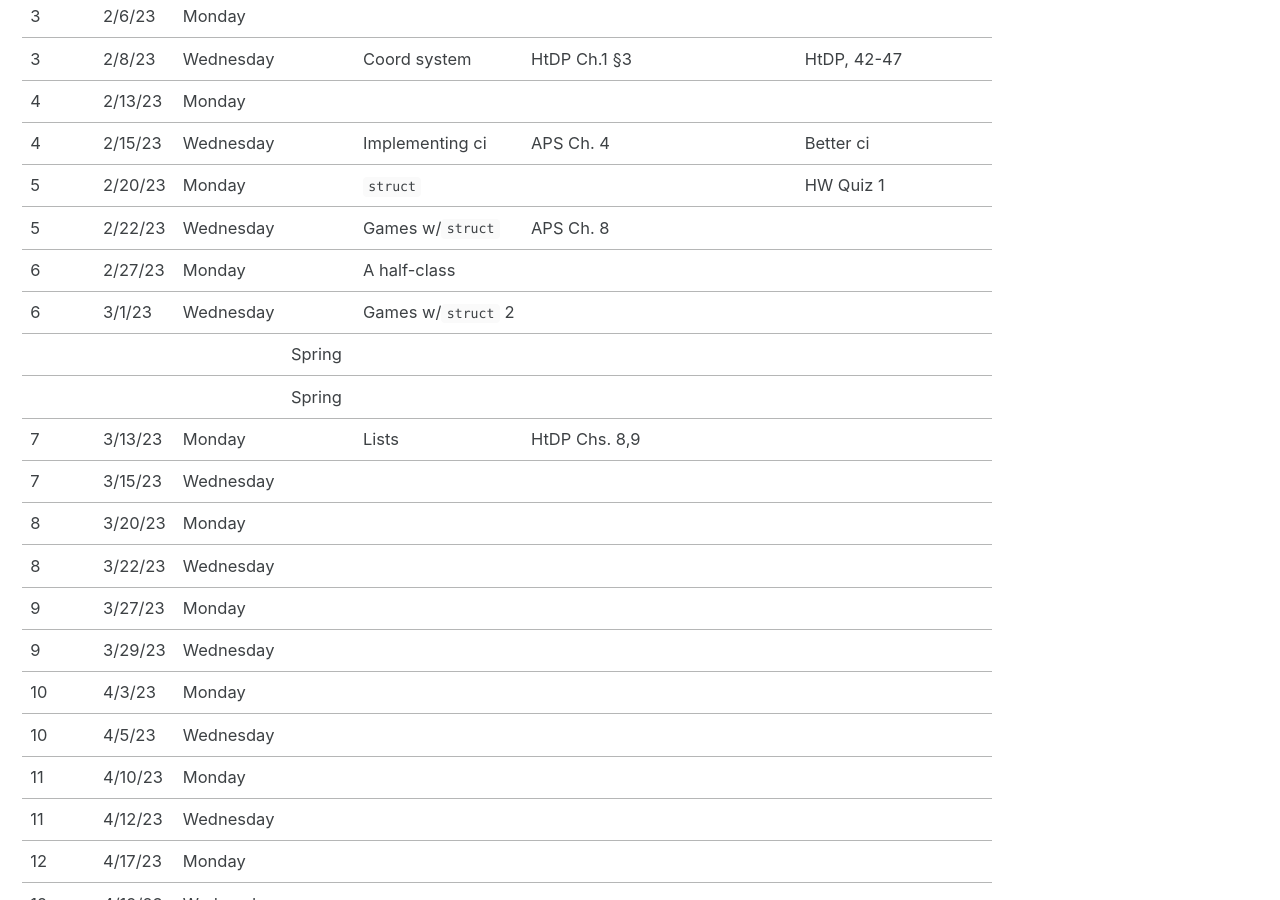
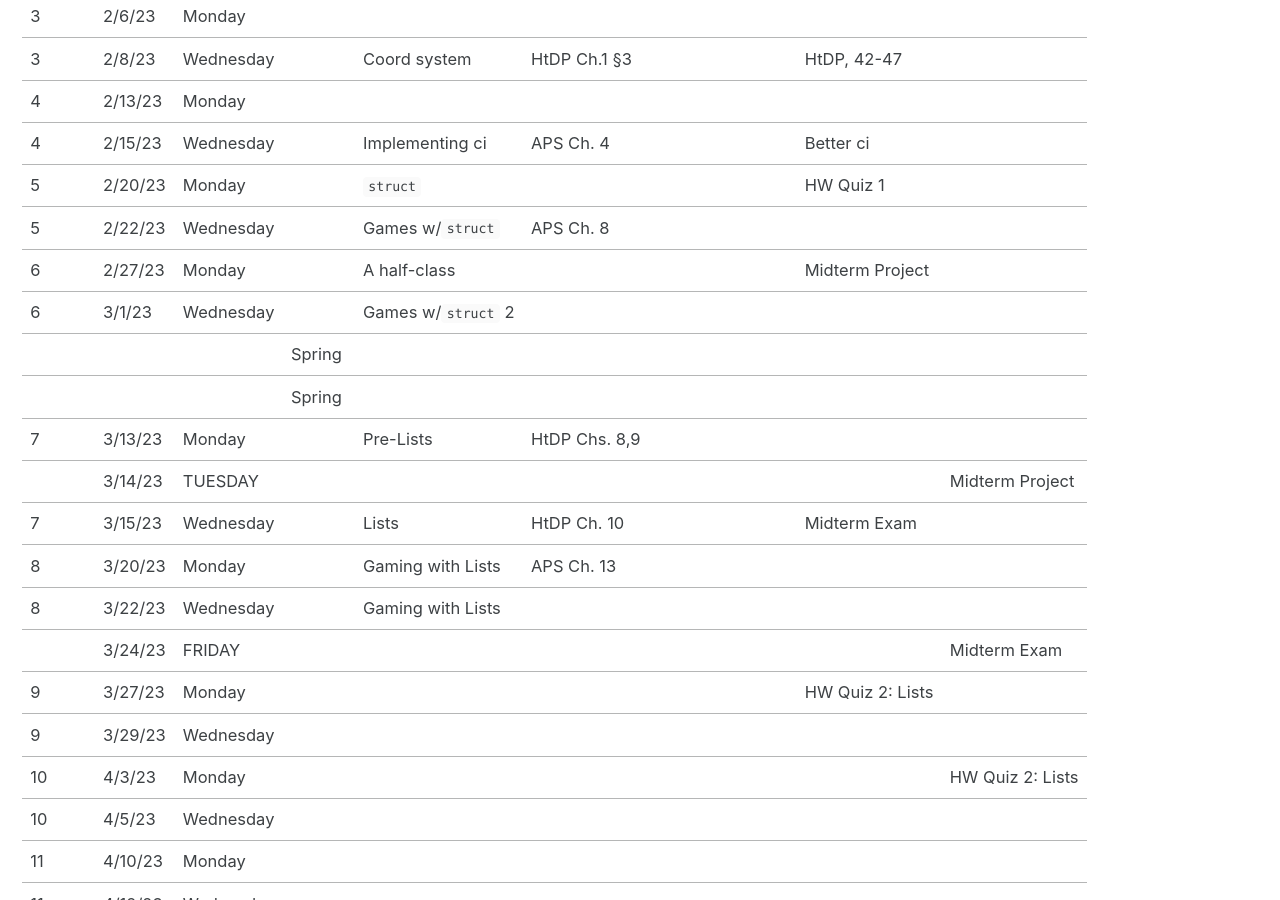
Before and after one commit to jasonhemann/25SP-CS1114, a Jekyll site: the page built from schedule.md, in a window 1280 px wide and 900 px high, scrolled down 357 px. Built offline with Jekyll 4.4.1, drawn with Linux system fonts in a browser that asks for light colours; cached includes are drawn as plain includes.

Commit message:
Adding up to the class schedule what’ll be coming up hw-wise.

```diff
--- a/schedule.md
+++ b/schedule.md
@@ -4,59 +4,61 @@ layout: splash
 classes: wide
 ---
 
-|-------|---------|-----------|--------|--------------------|---------------|-----------------|-------------|--------|
-| Week# | Date    | Day       | Break? | Lecture Topic      | Pre-reading   | Extra Resources | HW Out      | HW Due |
-|-------|---------|-----------|--------|--------------------|---------------|-----------------|-------------|--------|
-| 0     | 1/18/23 | Wednesday |        |                    |               |                 |             |        |
-|-------|---------|-----------|--------|--------------------|---------------|-----------------|-------------|--------|
-| 1     | 1/23/23 | Monday    |        |                    |               |                 |             |        |
-| 1     | 1/25/23 | Wednesday |        |                    |               |                 |             |        |
-|-------|---------|-----------|--------|--------------------|---------------|-----------------|-------------|--------|
-| 2     | 1/30/23 | Monday    |        |                    |               |                 |             |        |
-| 2     | 2/1/23  | Wednesday |        |                    |               |                 | APS, 32-39  |        |
-|-------|---------|-----------|--------|--------------------|---------------|-----------------|-------------|--------|
-| 3     | 2/6/23  | Monday    |        |                    |               |                 |             |        |
-| 3     | 2/8/23  | Wednesday |        | Coord system       | HtDP Ch.1 §3  |                 | HtDP, 42-47 |        |
-|-------|---------|-----------|--------|--------------------|---------------|-----------------|-------------|--------|
-| 4     | 2/13/23 | Monday    |        |                    |               |                 |             |        |
-| 4     | 2/15/23 | Wednesday |        | Implementing ci    | APS Ch. 4     |                 | Better ci   |        |
-|-------|---------|-----------|--------|--------------------|---------------|-----------------|-------------|--------|
-| 5     | 2/20/23 | Monday    |        | `struct`           |               |                 | HW Quiz 1   |        |
-| 5     | 2/22/23 | Wednesday |        | Games w/`struct`   | APS Ch. 8     |                 |             |        |
-|-------|---------|-----------|--------|--------------------|---------------|-----------------|-------------|--------|
-| 6     | 2/27/23 | Monday    |        | A half-class       |               |                 |             |        |
-| 6     | 3/1/23  | Wednesday |        | Games w/`struct` 2 |               |                 |             |        |
-|-------|---------|-----------|--------|--------------------|---------------|-----------------|-------------|--------|
-|       |         |           | Spring |                    |               |                 |             |        |
-|       |         |           | Spring |                    |               |                 |             |        |
-|-------|---------|-----------|--------|--------------------|---------------|-----------------|-------------|--------|
-| 7     | 3/13/23 | Monday    |        | Lists              | HtDP Chs. 8,9 |                 |             |        |
-| 7     | 3/15/23 | Wednesday |        |                    |               |                 |             |        |
-|-------|---------|-----------|--------|--------------------|---------------|-----------------|-------------|--------|
-| 8     | 3/20/23 | Monday    |        |                    |               |                 |             |        |
-| 8     | 3/22/23 | Wednesday |        |                    |               |                 |             |        |
-|-------|---------|-----------|--------|--------------------|---------------|-----------------|-------------|--------|
-| 9     | 3/27/23 | Monday    |        |                    |               |                 |             |        |
-| 9     | 3/29/23 | Wednesday |        |                    |               |                 |             |        |
-|-------|---------|-----------|--------|--------------------|---------------|-----------------|-------------|--------|
-| 10    | 4/3/23  | Monday    |        |                    |               |                 |             |        |
-| 10    | 4/5/23  | Wednesday |        |                    |               |                 |             |        |
-|-------|---------|-----------|--------|--------------------|---------------|-----------------|-------------|--------|
-| 11    | 4/10/23 | Monday    |        |                    |               |                 |             |        |
-| 11    | 4/12/23 | Wednesday |        |                    |               |                 |             |        |
-|-------|---------|-----------|--------|--------------------|---------------|-----------------|-------------|--------|
-| 12    | 4/17/23 | Monday    |        |                    |               |                 |             |        |
-| 12    | 4/19/23 | Wednesday |        |                    |               |                 |             |        |
-|-------|---------|-----------|--------|--------------------|---------------|-----------------|-------------|--------|
-| 13    | 4/24/23 | Monday    |        |                    |               |                 |             |        |
-| 13    | 4/26/23 | Wednesday |        |                    |               |                 |             |        |
-|-------|---------|-----------|--------|--------------------|---------------|-----------------|-------------|--------|
-| 14    | 5/1/23  | Monday    |        |                    |               |                 |             |        |
-| 14    | 5/3/23  | Wednesday |        |                    |               |                 |             |        |
-|-------|---------|-----------|--------|--------------------|---------------|-----------------|-------------|--------|
-| 15    | 5/8/23  | Monday    |        |                    |               |                 |             |        |
-|       | 5/10/23 | Wednesday |        |                    |               |                 |             |        |
-|       | 5/15/23 | Monday    |        |                    |               |                 |             |        |
-|       | 5/17/23 | Wednesday |        |                    |               |                 |             |        |
+|-------|---------|-----------|--------|--------------------|---------------|-----------------|------------------|------------------|
+| Week# | Date    | Day       | Break? | Lecture Topic      | Pre-reading   | Extra Resources | HW Out           | HW Due           |
+|-------|---------|-----------|--------|--------------------|---------------|-----------------|------------------|------------------|
+| 0     | 1/18/23 | Wednesday |        |                    |               |                 |                  |                  |
+|-------|---------|-----------|--------|--------------------|---------------|-----------------|------------------|------------------|
+| 1     | 1/23/23 | Monday    |        |                    |               |                 |                  |                  |
+| 1     | 1/25/23 | Wednesday |        |                    |               |                 |                  |                  |
+|-------|---------|-----------|--------|--------------------|---------------|-----------------|------------------|------------------|
+| 2     | 1/30/23 | Monday    |        |                    |               |                 |                  |                  |
+| 2     | 2/1/23  | Wednesday |        |                    |               |                 | APS, 32-39       |                  |
+|-------|---------|-----------|--------|--------------------|---------------|-----------------|------------------|------------------|
+| 3     | 2/6/23  | Monday    |        |                    |               |                 |                  |                  |
+| 3     | 2/8/23  | Wednesday |        | Coord system       | HtDP Ch.1 §3  |                 | HtDP, 42-47      |                  |
+|-------|---------|-----------|--------|--------------------|---------------|-----------------|------------------|------------------|
+| 4     | 2/13/23 | Monday    |        |                    |               |                 |                  |                  |
+| 4     | 2/15/23 | Wednesday |        | Implementing ci    | APS Ch. 4     |                 | Better ci        |                  |
+|-------|---------|-----------|--------|--------------------|---------------|-----------------|------------------|------------------|
+| 5     | 2/20/23 | Monday    |        | `struct`           |               |                 | HW Quiz 1        |                  |
+| 5     | 2/22/23 | Wednesday |        | Games w/`struct`   | APS Ch. 8     |                 |                  |                  |
+|-------|---------|-----------|--------|--------------------|---------------|-----------------|------------------|------------------|
+| 6     | 2/27/23 | Monday    |        | A half-class       |               |                 | Midterm Project  |                  |
+| 6     | 3/1/23  | Wednesday |        | Games w/`struct` 2 |               |                 |                  |                  |
+|-------|---------|-----------|--------|--------------------|---------------|-----------------|------------------|------------------|
+|       |         |           | Spring |                    |               |                 |                  |                  |
+|       |         |           | Spring |                    |               |                 |                  |                  |
+|-------|---------|-----------|--------|--------------------|---------------|-----------------|------------------|------------------|
+| 7     | 3/13/23 | Monday    |        | Pre-Lists          | HtDP Chs. 8,9 |                 |                  |                  |
+|       | 3/14/23 | TUESDAY   |        |                    |               |                 |                  | Midterm Project  |
+| 7     | 3/15/23 | Wednesday |        | Lists              | HtDP Ch. 10   |                 | Midterm Exam     |                  |
+|-------|---------|-----------|--------|--------------------|---------------|-----------------|------------------|------------------|
+| 8     | 3/20/23 | Monday    |        | Gaming with Lists  | APS Ch. 13    |                 |                  |                  |
+| 8     | 3/22/23 | Wednesday |        | Gaming with Lists  |               |                 |                  |                  |
+|       | 3/24/23 | FRIDAY    |        |                    |               |                 |                  | Midterm Exam     |
+|-------|---------|-----------|--------|--------------------|---------------|-----------------|------------------|------------------|
+| 9     | 3/27/23 | Monday    |        |                    |               |                 | HW Quiz 2: Lists |                  |
+| 9     | 3/29/23 | Wednesday |        |                    |               |                 |                  |                  |
+|-------|---------|-----------|--------|--------------------|---------------|-----------------|------------------|------------------|
+| 10    | 4/3/23  | Monday    |        |                    |               |                 |                  | HW Quiz 2: Lists |
+| 10    | 4/5/23  | Wednesday |        |                    |               |                 |                  |                  |
+|-------|---------|-----------|--------|--------------------|---------------|-----------------|------------------|------------------|
+| 11    | 4/10/23 | Monday    |        |                    |               |                 |                  |                  |
+| 11    | 4/12/23 | Wednesday |        |                    |               |                 |                  |                  |
+|-------|---------|-----------|--------|--------------------|---------------|-----------------|------------------|------------------|
+| 12    | 4/17/23 | Monday    |        |                    |               |                 |                  |                  |
+| 12    | 4/19/23 | Wednesday |        |                    |               |                 |                  |                  |
+|-------|---------|-----------|--------|--------------------|---------------|-----------------|------------------|------------------|
+| 13    | 4/24/23 | Monday    |        |                    |               |                 |                  |                  |
+| 13    | 4/26/23 | Wednesday |        |                    |               |                 |                  |                  |
+|-------|---------|-----------|--------|--------------------|---------------|-----------------|------------------|------------------|
+| 14    | 5/1/23  | Monday    |        |                    |               |                 |                  |                  |
+| 14    | 5/3/23  | Wednesday |        |                    |               |                 |                  |                  |
+|-------|---------|-----------|--------|--------------------|---------------|-----------------|------------------|------------------|
+| 15    | 5/8/23  | Monday    |        |                    |               |                 |                  |                  |
+|       | 5/10/23 | Wednesday |        |                    |               |                 |                  |                  |
+|       | 5/15/23 | Monday    |        |                    |               |                 |                  |                  |
+|       | 5/17/23 | Wednesday |        |                    |               |                 |                  |                  |
 
 <!-- <img src="https://imgs.xkcd.com/comics/x.png"> -->
```
